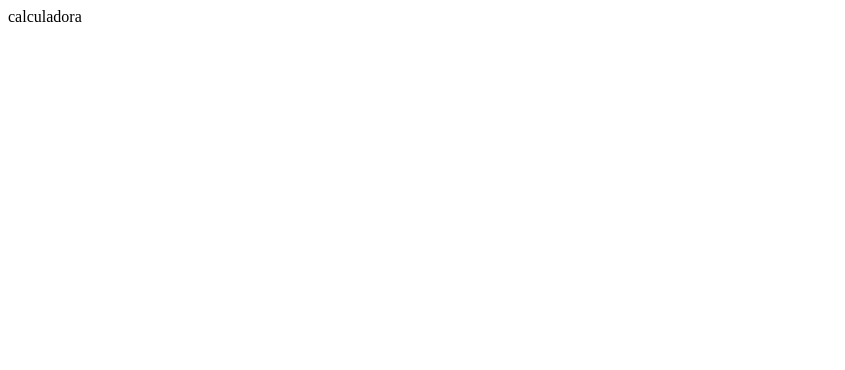
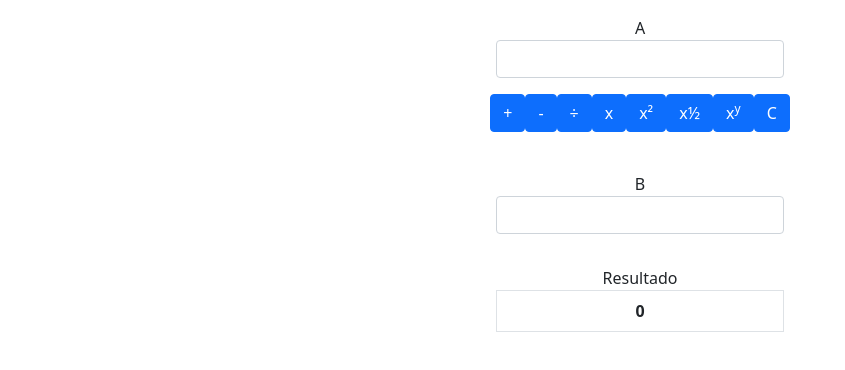
Before and after one commit to JesusRodriguezR/tareas, a plain HTML site: page index.html in a window 1280 px wide. Shown: the whole page, without its empty margins (0-845 px from the left). Drawn offline with nearby package versions, Linux system fonts and the light colour scheme.

Commit message:
calculadora

```diff
--- /dev/null
+++ b/calc.js
@@ -0,0 +1,98 @@
+
+var resultElement = document.getElementById("resultado");
+var numberElement = document.getElementById("dato");
+var numberElement2 = document.getElementById("dato2");
+// currentResult = resultElement.rows[0].cells.item(0).innerHTML;
+
+function clean(){
+    numberElement.focus();
+    numberElement.value = '';
+    numberElement2.focus();
+    numberElement2.value = '';
+}
+function add(){
+    var result = 0;
+    var number = numberElement.value;
+    var number2 = numberElement2.value;
+
+    result = parseFloat(number) + parseFloat(number2);
+    resultElement.rows[0].cells.item(0).innerHTML = result;
+
+    clean();
+
+
+}
+function sub(){
+    var result = 0;
+    var number = numberElement.value;
+    var number2 = numberElement2.value;
+
+    result = parseFloat(number) - parseFloat(number2);
+    resultElement.rows[0].cells.item(0).innerHTML = result;
+
+    clean();
+
+}
+function mul(){
+    var result = 0;
+    var number = numberElement.value;
+    var number2 = numberElement2.value;
+
+    result = parseFloat(number) * parseFloat(number2);
+    resultElement.rows[0].cells.item(0).innerHTML = result;
+
+    clean();
+
+}
+function div(){
+    var result = 0;
+    var number = numberElement.value;
+    var number2 = numberElement2.value;
+
+    result = parseFloat(number) / parseFloat(number2);
+    resultElement.rows[0].cells.item(0).innerHTML = result;
+
+    clean();
+}
+
+function pwr(){
+    var result = 0;
+    var number = numberElement.value;
+    var number2 = numberElement2.value;
+
+    result = Math.pow(parseFloat(number) , parseFloat(number2));
+    resultElement.rows[0].cells.item(0).innerHTML = result;
+
+    clean();
+
+}
+function sqr(){
+    var result = 0;
+    var number = numberElement.value;
+    var number2 = numberElement2.value;
+
+    result = Math.pow(parseFloat(number) , 2);
+    resultElement.rows[0].cells.item(0).innerHTML = result;
+
+    clean();
+
+}
+function rot(){
+    var result = 0;
+    var number = numberElement.value;
+    var number2 = numberElement2.value;
+
+    result = Math.sqrt(parseFloat(number));
+    resultElement.rows[0].cells.item(0).innerHTML = result;
+
+    clean();
+}
+
+function clr(){
+    numberElement.focus();
+    numberElement.value = '';
+    numberElement2.focus();
+    numberElement2.value = '';
+    resultElement.rows[0].cells.item(0).innerHTML = 0;
+    numberElement.focus();
+}
--- a/index.html
+++ b/index.html
@@ -1,11 +1,49 @@
 <!DOCTYPE html>
 <head>
-    <title>
 
+
+
+    <link href="https://cdn.jsdelivr.net/npm/bootstrap@5.1.0/dist/css/bootstrap.min.css" rel="stylesheet" integrity="sha384-KyZXEAg3QhqLMpG8r+8fhAXLRk2vvoC2f3B09zVXn8CA5QIVfZOJ3BCsw2P0p/We" crossorigin="anonymous">
+<title>
+        Calculadora
     </title>
 </head>
+
 <body>
-    calculadora
+    <div class="d-flex justify-content-center">
+    <div class="w-25 p-3">
+        A <input type="number" id = "dato" class="form-control">
+    </div><br>
+    </div>
+    <div id = "opts" class="d-flex justify-content-center">
+        <button id = "add" onclick="add()" type="button" class="btn btn-primary">+</button>
+        <button id = "sub" onclick="sub()" type="button" class="btn btn-primary">-</button>
+        <button id = "div" onclick="div()" type="button" class="btn btn-primary">&divide;</button>
+        <button id = "mul" onclick="mul()" type="button" class="btn btn-primary">x</button>
+        <button id = "sqr" onclick="sqr()" type="button" class="btn btn-primary">x&sup2;</button>
+        <button id = "rot" onclick="rot()" type="button" class="btn btn-primary">x&frac12;</button>
+        <button id = "pwr" onclick="pwr()" type="button" class="btn btn-primary">x<sup>y</sup></button>
+        <button id = "clr" onclick="clr()" type="button" class="btn btn-primary">C</button>
+    </div><br>
+
+    <div class="d-flex justify-content-center">
+    <div class="w-25 p-3">
+       B<input type="number" id = "dato2" class="form-control">
+    </div>
+    </div>
+    <div class="d-flex justify-content-center">
+    <div class="w-25 p-3">
+    Resultado
+    <table id = "resultado" border = 1 class="table">
+        <th>0</th>
+    </table>
+    </div>
+    </div>
+    <script src="calc.js"></script>
 </body>
-
+<style>
+    h1 {text-align: center;}
+    p {text-align: center;}
+    div {text-align: center;}
+    </style>
 </html>
```
